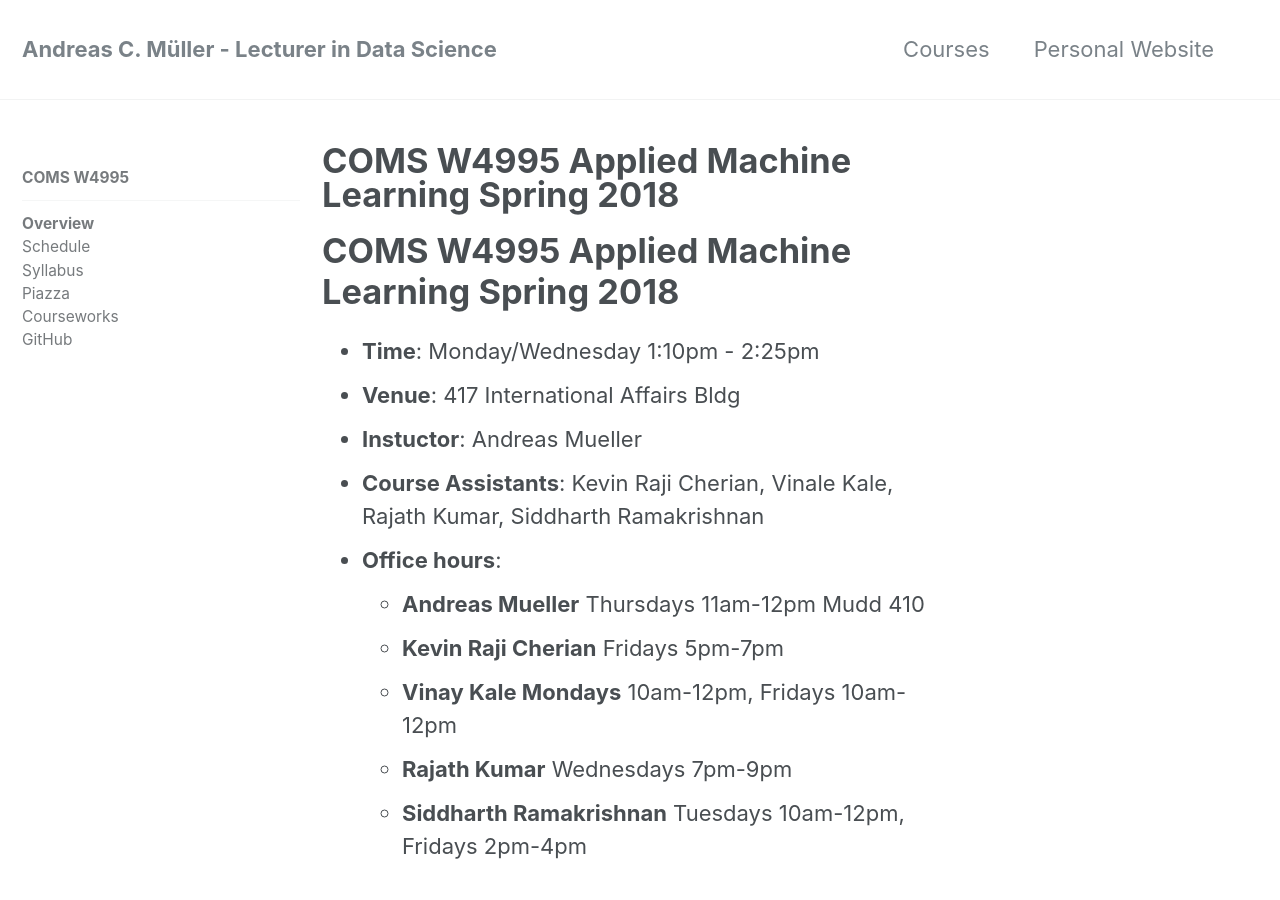
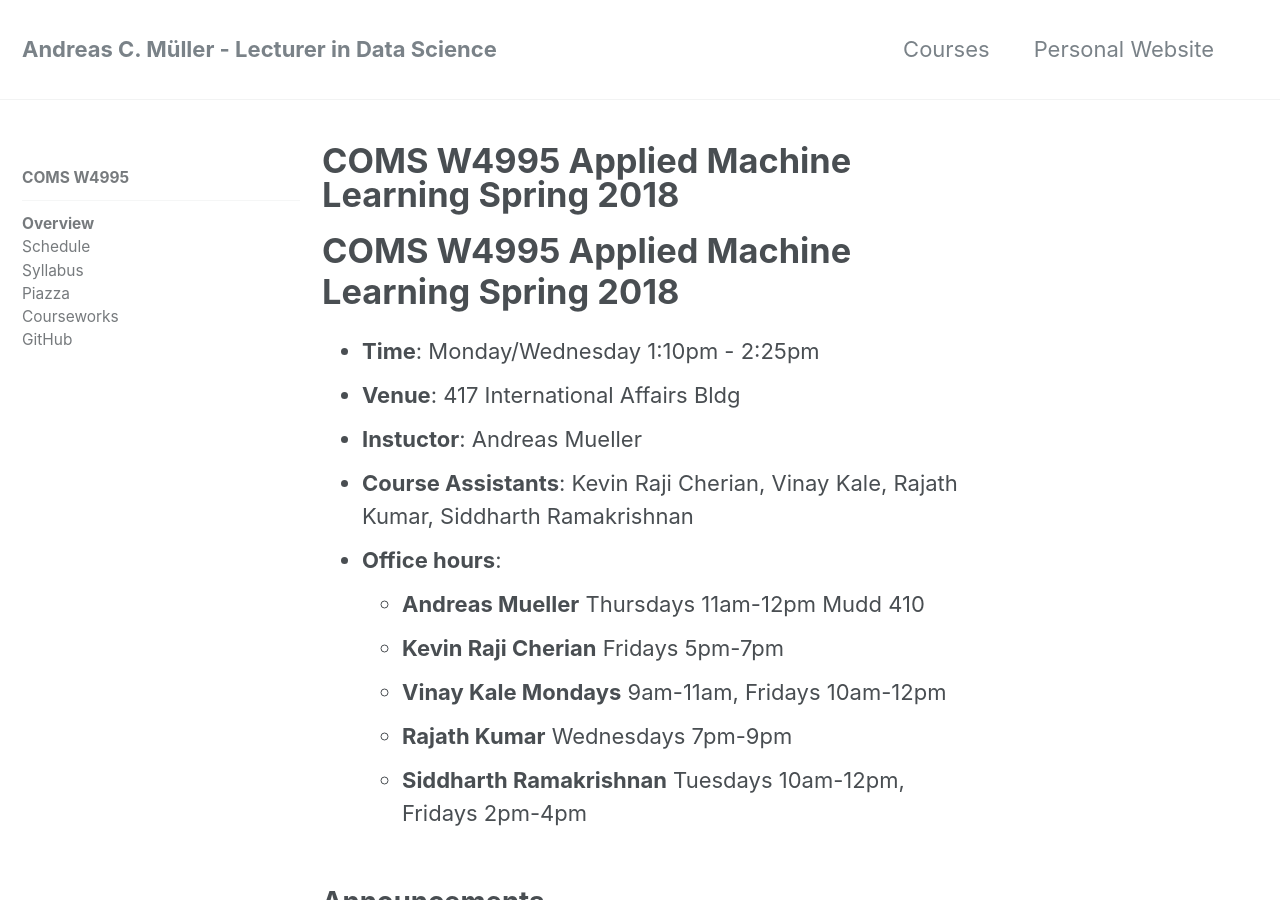
Before and after one commit to amueller/columbia-website, a Jekyll site: the page built from _comsw4995s18/home.md, in a window 1280 px wide and 900 px high. Built offline with Jekyll 4.4.1, drawn with Linux system fonts in a browser that asks for light colours; nearby versions of some CDN libraries.

Commit message:
Fix Vinay's name, change his office hours.

```diff
--- a/_comsw4995s18/home.md
+++ b/_comsw4995s18/home.md
@@ -10,11 +10,11 @@ sidebar:
 - **Time**: Monday/Wednesday 1:10pm - 2:25pm
 - **Venue**: 417 International Affairs Bldg
 - **Instuctor**: Andreas Mueller
-- **Course Assistants**: Kevin Raji Cherian, Vinale Kale, Rajath Kumar, Siddharth Ramakrishnan
+- **Course Assistants**: Kevin Raji Cherian, Vinay Kale, Rajath Kumar, Siddharth Ramakrishnan
 - **Office hours**:
     - **Andreas Mueller** Thursdays 11am-12pm Mudd 410
     - **Kevin Raji Cherian** Fridays 5pm-7pm
-    - **Vinay Kale Mondays** 10am-12pm, Fridays 10am-12pm
+    - **Vinay Kale Mondays** 9am-11am, Fridays 10am-12pm
     - **Rajath Kumar** Wednesdays 7pm-9pm
     - **Siddharth Ramakrishnan** Tuesdays 10am-12pm, Fridays 2pm-4pm
 
```
